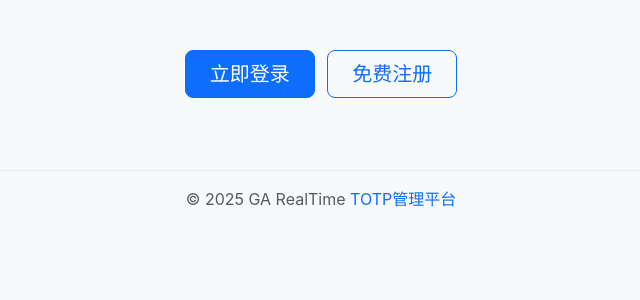
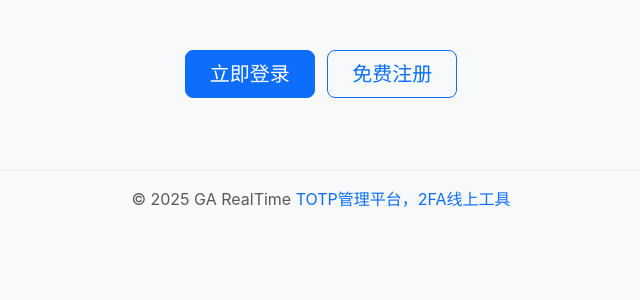
Before and after one commit to xuezhang789/ToTP, a Django app: page / in a window 1280 px wide. Shown: the part 298-598 px from the top of the page, without its empty margins (319-959 px from the left). Run offline with Django 4.2, Linux system fonts and the light colour scheme; some libraries are stand-ins or nearby versions.

Commit message:
优化标题

```diff
--- a/templates/base.html
+++ b/templates/base.html
@@ -4,7 +4,9 @@
 <head>
     <meta charset="utf-8">
     <meta name="viewport" content="width=device-width, initial-scale=1">
-    <title>{% block title %}TOTP管理平台，谷歌动态密码生成器。{% endblock %}</title>
+    <title>{% block title %}TOTP管理平台，动态验证码助手，2FA在线工具{% endblock %}</title>
+    <meta name="keywords" content="2FA,2fa,2fa在线工具,2FA Auth,2FA live,2FA Code,双重验证工具,2FA在线工具"/>
+    <meta name="description" content="免费的TOTP管理平台，动态验证码助手OTP管理平台，2FA在线工具"/>
     <!-- Bootstrap CSS -->
     <link href="https://cdn.bootcdn.net/ajax/libs/bootstrap/5.3.3/css/bootstrap.min.css" rel="stylesheet">
     <!-- Bootstrap Icons -->
@@ -34,7 +36,7 @@ footer{border-top:1px solid rgba(0,0,0,.05);}
 <footer class="text-center text-body-secondary py-3">
     &copy; {% now "Y" %} GA RealTime
     <a href="https://totp.97.cx/" target="_blank" rel="noopener"
-       class="text-decoration-none">TOTP管理平台</a>
+       class="text-decoration-none">TOTP管理平台，2FA线上工具</a>
 </footer>
 <!-- Bootstrap Bundle JS (含 Popper) -->
 <script src="https://cdn.bootcdn.net/ajax/libs/bootstrap/5.3.3/js/bootstrap.bundle.min.js"></script>
--- a/templates/totp/dashboard.html
+++ b/templates/totp/dashboard.html
@@ -1,5 +1,7 @@
 {% extends 'base.html' %}
-{% block title %}TOTP管理控制台 · 动态验证码助手{% endblock %}
+{% block title %}TOTP管理平台，动态验证码助手，2FA在线工具{% endblock %}
+    <meta name="keywords" content="2FA,2fa,2fa在线工具,2FA Auth,2FA live,2FA Code,双重验证工具,2FA在线工具"/>
+    <meta name="description" content="免费的TOTP管理平台，动态验证码助手OTP管理平台，2FA在线工具"/>
 {% block content %}
 {% if request.user.is_authenticated %}
 <div class="container-fluid py-3 py-md-4">
--- a/totp/views.py
+++ b/totp/views.py
@@ -69,7 +69,7 @@ def list_view(request):
     elif group_id:
         entry_qs = entry_qs.filter(group_id=group_id)
 
-    paginator = Paginator(entry_qs, 15)
+    paginator = Paginator(entry_qs, 5)
     page_number = request.GET.get("page")
     page_obj = paginator.get_page(page_number)
     groups = Group.objects.filter(user=request.user).order_by("name")
```
